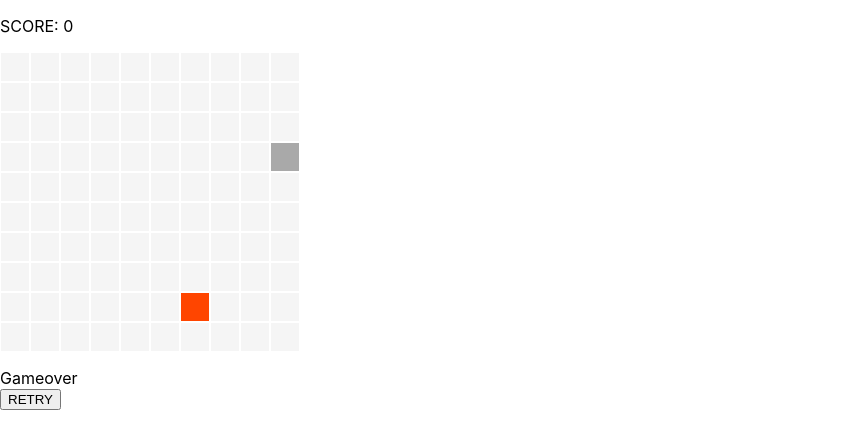
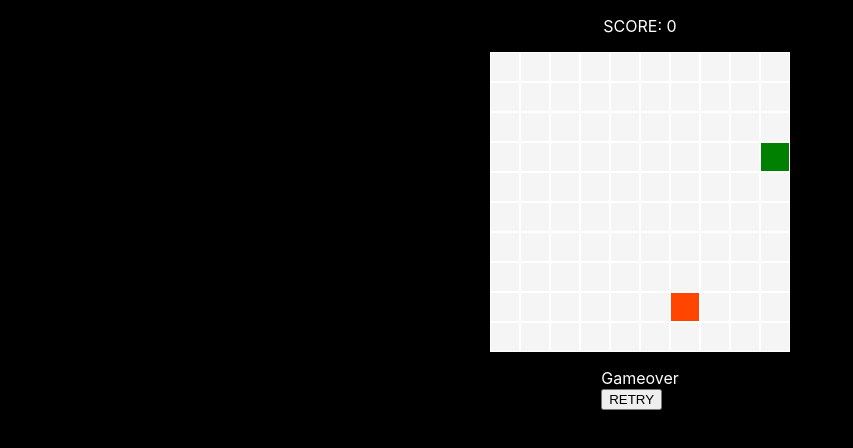
Before and after one commit to ukuk221/react-snake-game, a React (Create React App) app: page / in a window 1280 px wide. Shown: the top 448 px of the page, without its empty margins (0-853 px from the left). Built offline with nearby package versions, Linux system fonts and the light colour scheme.

Commit message:
スタイル修正

```diff
--- a/src/App.tsx
+++ b/src/App.tsx
@@ -1,10 +1,61 @@
 import { VFC } from 'react';
 // CSS
 import './App.css';
+// style
+import styled from 'styled-components';
 // hooks
 import { useSnake } from './hooks/useSnake';
 // const
 import { DEFAULT_GRID_SIZE } from './const';
+
+/**
+ *
+ * style
+ *
+ */
+const MainS = styled.main`
+  width: 100vw;
+  height: 100vh;
+  display: flex;
+  flex-direction: column;
+  align-items: center;
+  background-color: #000000;
+  color: #ffffff;
+`;
+
+const ContentS = styled.div`
+  width: 100%;
+  display: flex;
+  flex-direction: column;
+  align-items: center;
+`;
+
+const MapS = styled.div`
+  --grid-size: 10; /* 10 x 10 マス（CSS変数） */
+  display: grid;
+  grid-template-columns: repeat(var(--grid-size), 30px); /* 10列 幅30px */
+  grid-template-rows: repeat(var(--grid-size), 30px); /* 10行 高さ30px */
+`;
+
+const CellS = styled.div`
+  border: 1px solid white;
+  background: whitesmoke;
+
+  /* ヘビの体の色 */
+  &.body {
+    background: #008000;
+  }
+
+  /* フルーツの色 */
+  &.fruit {
+    background: orangered;
+  }
+
+  /* ヘビの頭の色 */
+  &.head {
+    background: #006400;
+  }
+`;
 
 const App: VFC = function () {
   // const App: VFC = () => {
@@ -12,17 +63,20 @@ const App: VFC = function () {
   const { bodyIndexes, snakeHeadIndex, fruitIndex, isGameover } = useSnake();
 
   return (
-    <div>
+    <MainS>
+      <ContentS>
         <p>SCORE: {bodyIndexes.length - 1}</p>
-      <div id="map">
+        <MapS>
           {Array.from({ length: DEFAULT_GRID_SIZE * DEFAULT_GRID_SIZE }, (_, i) => i).map((v) => (
-          <div
-            className={`cell ${snakeHeadIndex === v ? 'head' : ''} ${bodyIndexes.includes(v) ? 'body' : ''} ${
-              fruitIndex === v ? 'fruit' : ''
-            }`}
+            <CellS
+              /* eslint-disable no-nested-ternary */
+              className={
+                snakeHeadIndex === v ? 'head' : bodyIndexes.includes(v) ? 'body' : fruitIndex === v ? 'fruit' : ''
+              }
+              /* eslint-enable no-nested-ternary */
             />
           ))}
-      </div>
+        </MapS>
         {isGameover && (
           <p>
             Gameover
@@ -32,7 +86,8 @@ const App: VFC = function () {
             </button>
           </p>
         )}
-    </div>
+      </ContentS>
+    </MainS>
   );
 };
 
```
Lines whose indentation alone changed are shown as unchanged.
